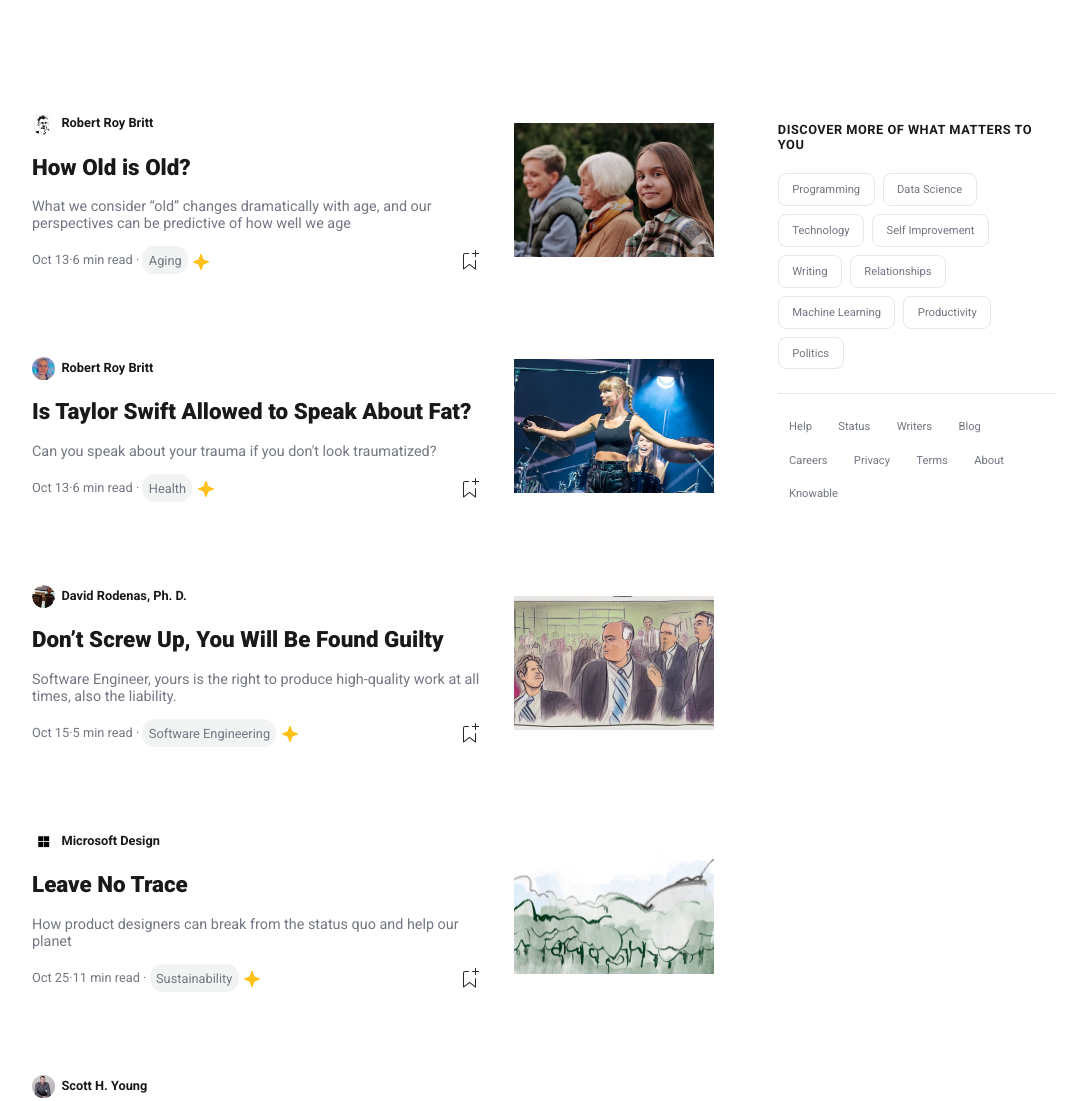
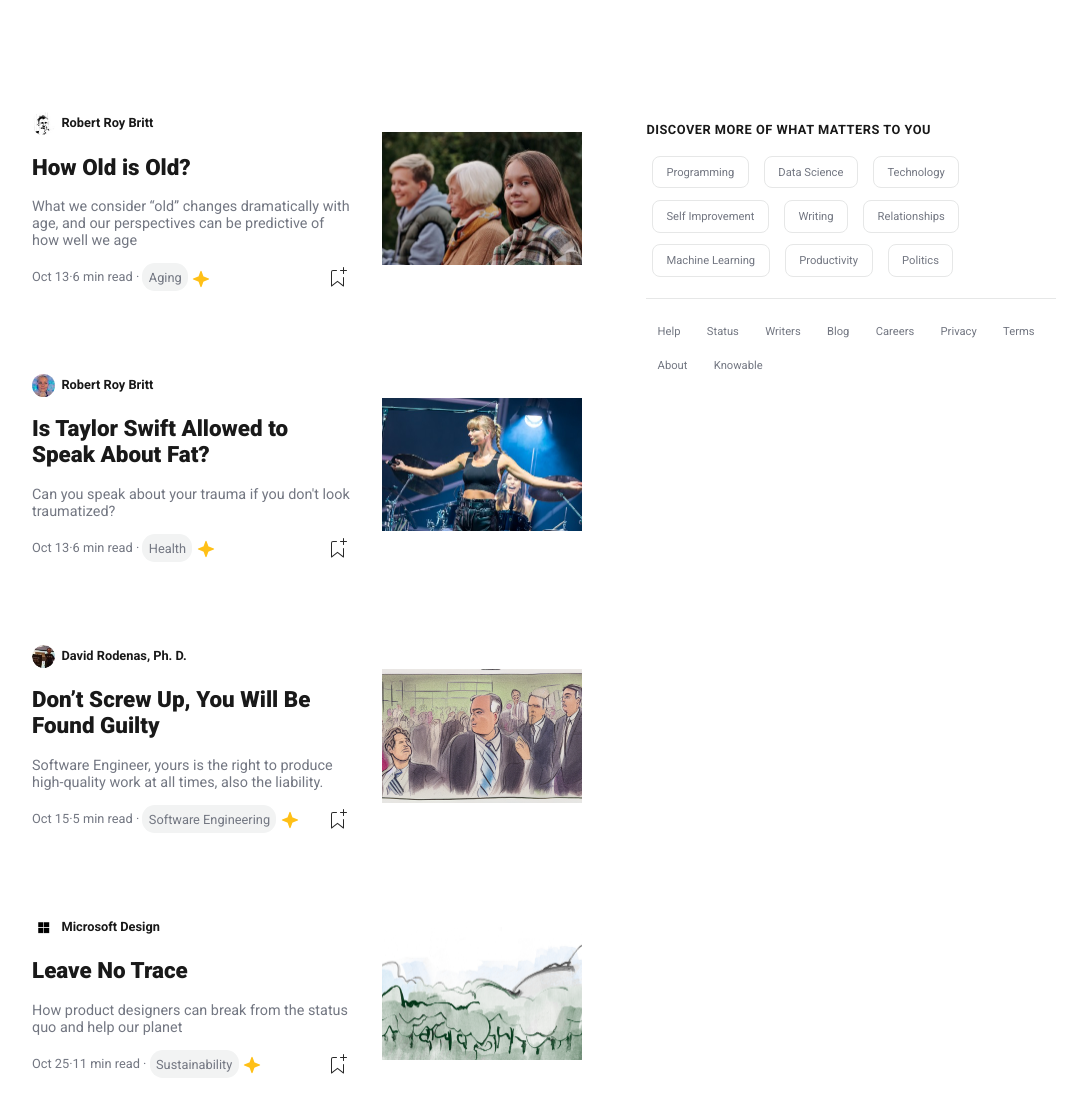
Before and after one commit to dama-p/U2-S5-L5, a plain HTML site: page base_di_partenza/homepage.html in a window 1280 px wide. Shown: the part 877-1978 px from the top of the page, without its empty margins (96-1183 px from the left). Drawn offline with nearby package versions, Linux system fonts and the light colour scheme.

Commit message:
Minor fic

```diff
--- a/base_di_partenza/assets/css/style.css
+++ b/base_di_partenza/assets/css/style.css
@@ -268,10 +268,7 @@ button.post-tags {
 /*   DISCOVER */
 
 .discover-container {
-  display: flex;
-  flex-wrap: wrap;
-  align-content: flex-start;
-  width: 45%;
+  max-width: 40%;
   gap: 0.5em;
 }
 
@@ -294,6 +291,7 @@ button.tags {
   font-family: "Roboto", sans-serif;
   font-weight: 400;
   cursor: pointer;
+  margin: 0.5em;
 }
 
 .more-links {
```
